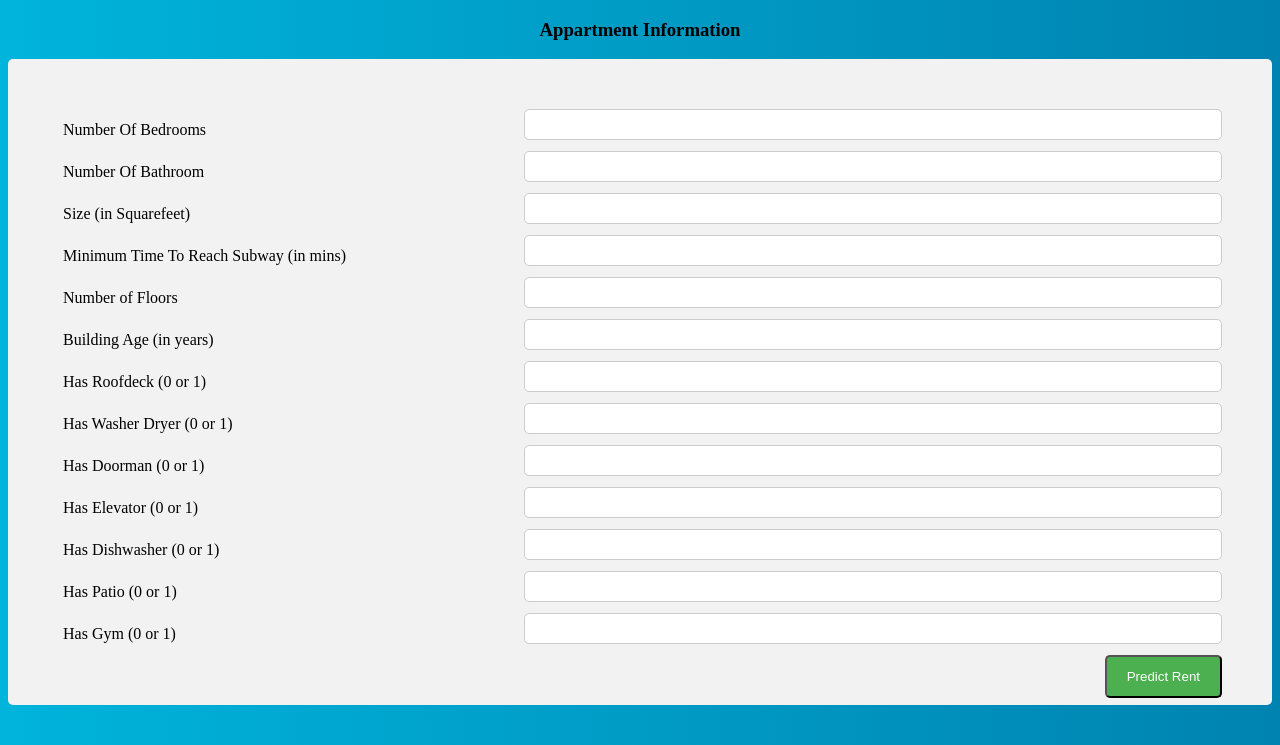
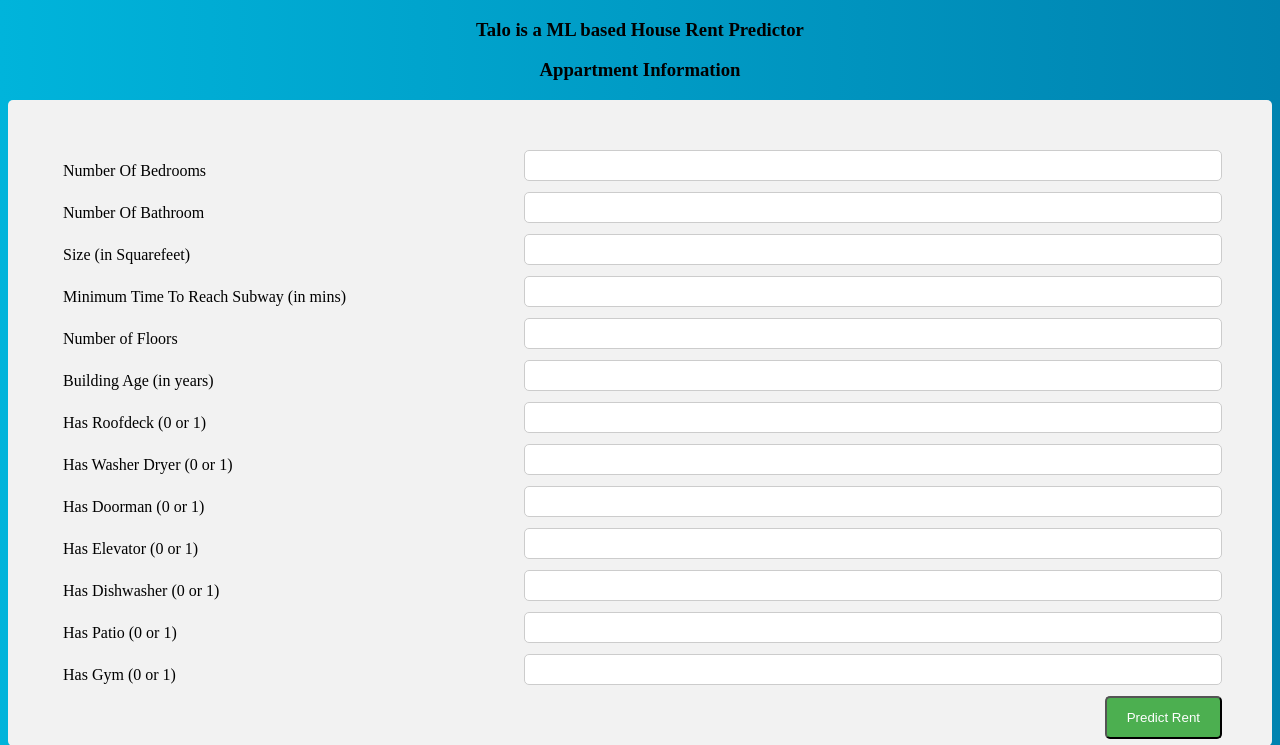
Before and after one commit to Davidportlouis/house_price_prediction, a Flask app: page / in a window 1280 px wide. Shown: the top 745 px of the page. Run offline with Flask 2, Linux system fonts and the light colour scheme.

Commit message:
master push

```diff
--- a/model.py
+++ b/model.py
@@ -4,6 +4,7 @@ import matplotlib.pyplot as plt
 import pickle
 from sklearn.model_selection import train_test_split
 from sklearn.linear_model import LinearRegression
+from sklearn.metrics import accuracy_score
 
 df = pd.read_csv('./dataset/streeteasy.csv')
 # print(df.shape)
--- a/templates/index.html
+++ b/templates/index.html
@@ -2,12 +2,13 @@
 <html>
 
 <head>
-    <title>Form</title>
+    <title>Talo</title>
     <link rel="stylesheet" href="{{url_for('static', filename='style.css')}}" />
 </head>
 
 <body>
     <div>
+        <h3 style="text-align: center">Talo is a ML based House Rent Predictor</h3>
         <h3 style="text-align: center">Appartment Information</h3>
     </div>
     <form id="container" action="/result" method="POST">
```
